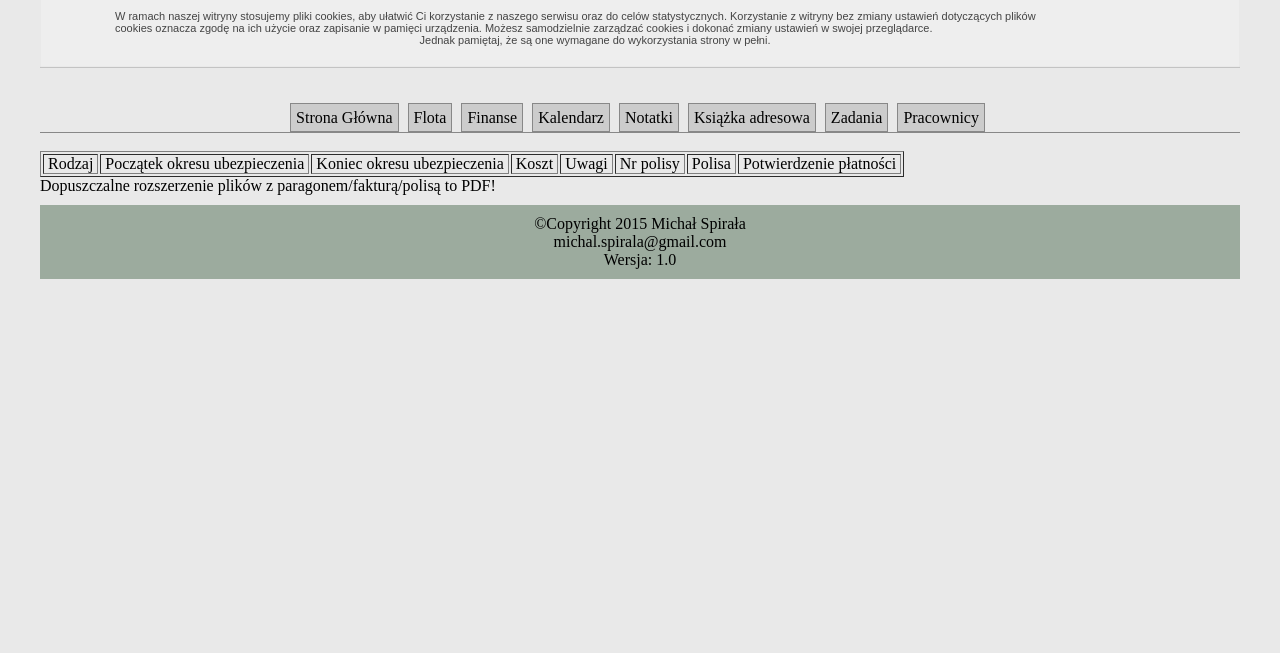
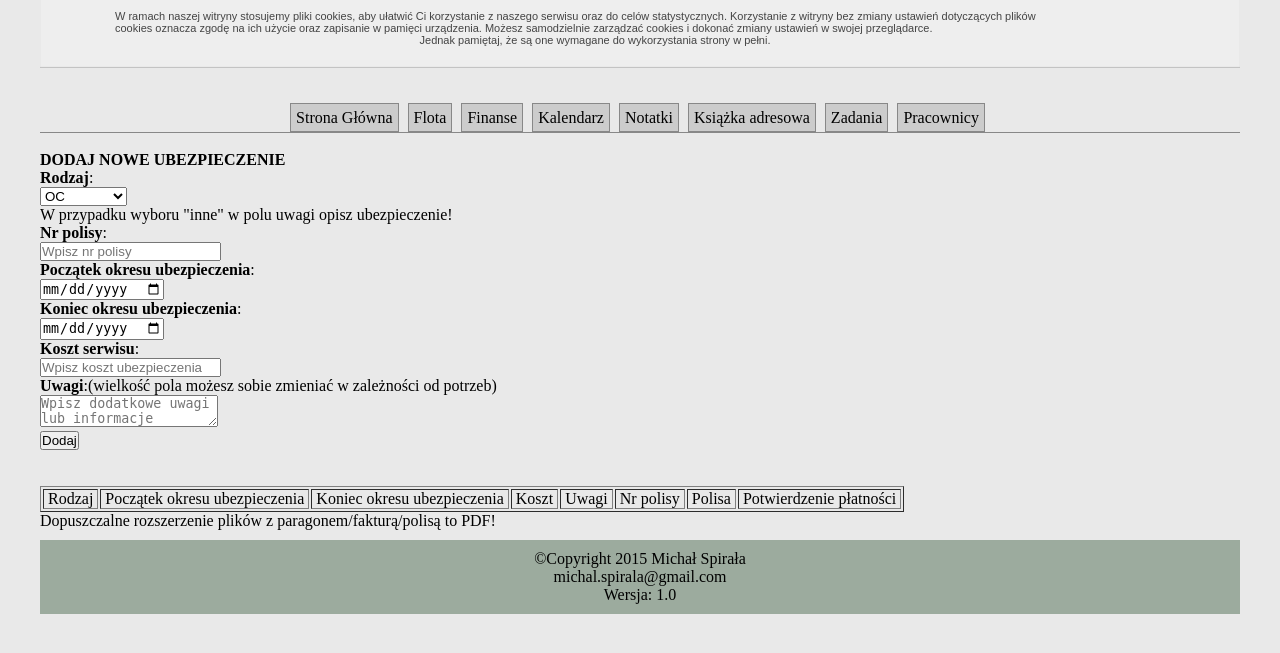
Before and after one commit to mms1994/strona, a PHP site: page /samochodubezpieczenie.php in a window 1280 px wide. Shown: the top 653 px of the page. Run offline with PHP 8.4, Linux system fonts and the light colour scheme; data that the repository does not hold is empty; some libraries are stand-ins or nearby versions.

Commit message:
dodawanie ubezpieczeń

```diff
--- a/samochodubezpieczenie.php
+++ b/samochodubezpieczenie.php
@@ -1,10 +1,58 @@
 <?php
 include('template/header.php');
 ?>
-
+    <script language="JavaScript">
+        var blad=0;
+        function polisaCheck() {
+            document.getElementById('bladpolisa').innerHTML="";
+            if(!document.formularz.nr_polisy.value) {
+                blad++;
+                document.getElementById('bladpolisa').innerHTML="Uzupełnij pole nr polisy<br />";
+            }
+        }
+        function uwagiCheck() {
+            document.getElementById('bladuwagi').innerHTML="";
+            if(!document.formularz.uwagi.value) {
+                blad++;
+                document.getElementById('bladuwagi').innerHTML="Uzupełnij pole uwagi<br />";
+            }
+        }
+        function kosztCheck() {
+            document.getElementById('bladkoszt').innerHTML=="";
+            if(!document.formularz.koszt.value) {
+                blad++;
+                document.getElementById('bladkoszt').innerHTML="Uzupełnij pole koszt<br />";
+            }
+        }
+        function check() {
+            blad=0;
+            polisaCheck();
+            uwagiCheck();
+            kosztCheck();
+            if(blad==0)
+                return true;
+            else
+                return false;
+        }
+    </script>
 <?php
 $car_ID=$_POST['id'];
 ?>
+    <form method="post" name="formularz" action="samochodubezpieczeniedodaj.php"><input type="hidden" name="car_ID" value="<?php echo $car_ID; ?>"/>
+        <b>DODAJ NOWE UBEZPIECZENIE</b><br />
+        <b>Rodzaj</b>:<br />
+        <select name="rodzaj"><option value="OC">OC</option><option value="AC">AC</option><option value="NNW">NNW</option><option value="Assistance">Assistance</option><option value="inne">inne</option></select><br />
+        W przypadku wyboru "inne" w polu uwagi opisz ubezpieczenie!<br />
+        <b>Nr polisy</b>:<br /><input type="text" name="nr_polisy" id="nr_polisy" onblur="polisaCheck()" placeholder="Wpisz nr polisy" required /><br />
+        <div id="bladpolisa" class="blad"></div>
+        <b>Początek okresu ubezpieczenia</b>:<br /><input type="date" name="data_start" id="data_start" required placeholder="YYYY-MM-DD" pattern="^((?:20)\d\d)[- /.](0[1-9]|1[012])[- /.](0[1-9]|[12][0-9]|3[01])$" /><br />
+        <b>Koniec okresu ubezpieczenia</b>:<br /><input type="date" name="data_koniec" id="data_koniec" required placeholder="YYYY-MM-DD" pattern="^((?:20)\d\d)[- /.](0[1-9]|1[012])[- /.](0[1-9]|[12][0-9]|3[01])$" /><br />
+        <b>Koszt serwisu</b>:<br /><input type="number" name="koszt" onblur="kosztCheck()" placeholder="Wpisz koszt ubezpieczenia" required /><br />
+        <div id="bladkoszt" class="blad"></div>
+        <b>Uwagi</b>:(wielkość pola możesz sobie zmieniać w zależności od potrzeb)<br /><textarea name="uwagi" onblur="uwagiCheck()" placeholder="Wpisz dodatkowe uwagi lub informacje" required ></textarea><br />
+        <div id="bladuwagi" class="blad"></div>
+        <input type="submit" value="Dodaj"/> </form>
+<br /><br />
     <table border="1">
         <tr>
             <td>&nbsp;Rodzaj&nbsp;</td>
```
Also changed, not shown: samochodubezpieczeniedodaj.php (added, +27 -0 lines).
